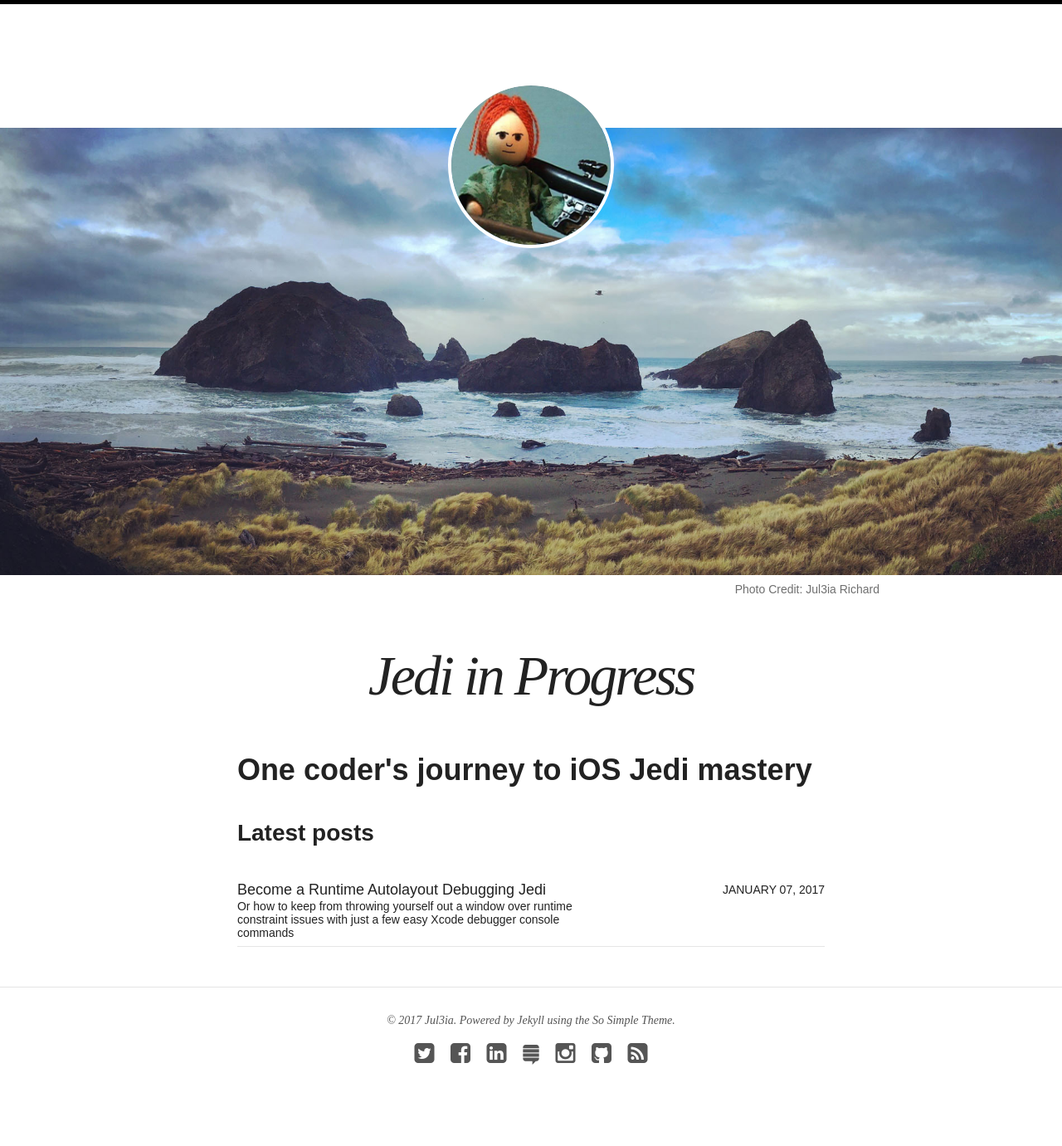
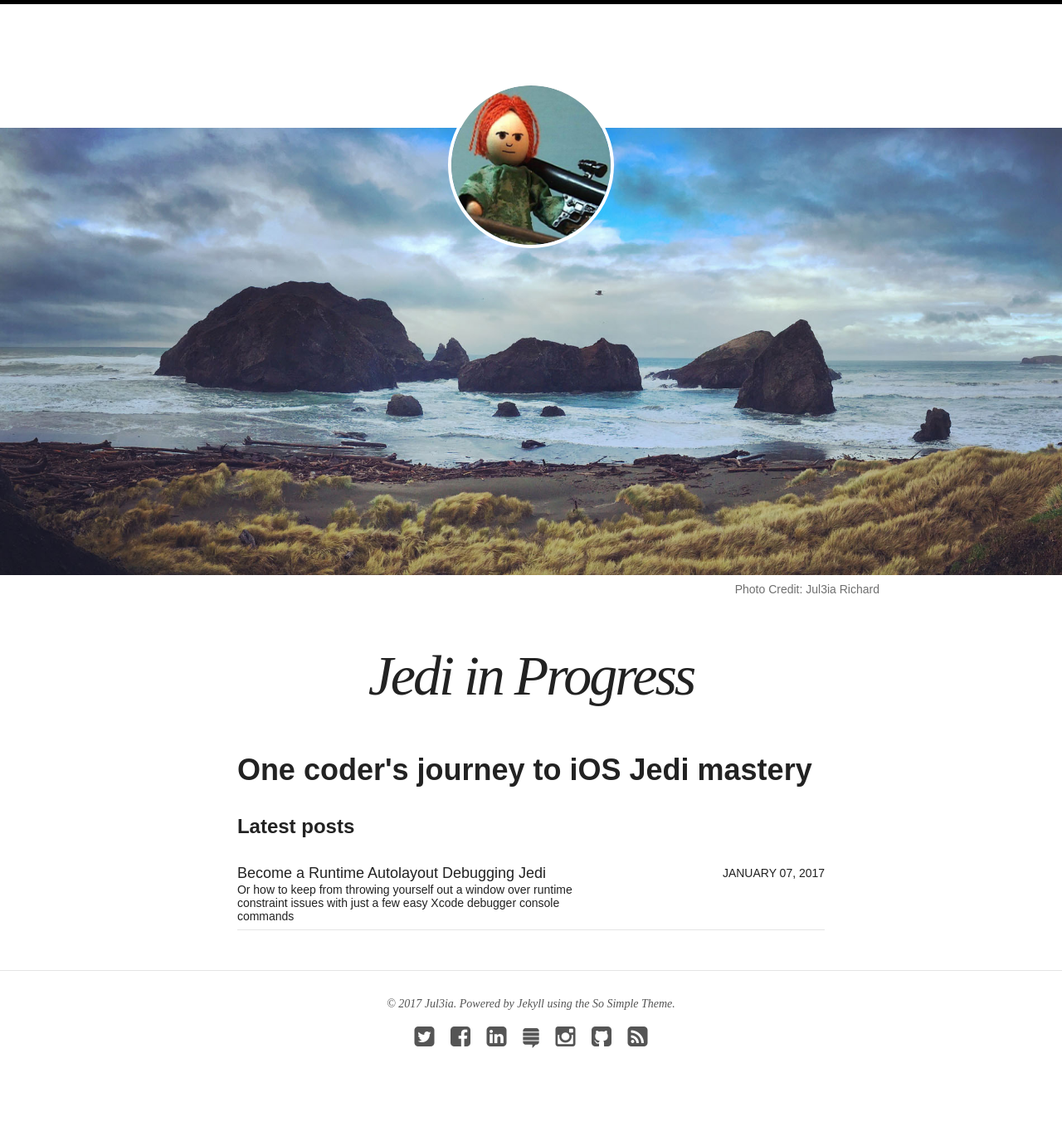
Before and after one commit to Jul3ia/Jul3ia.github.io, a Jekyll site: the page built from index.html, in a window 1280 px wide. Shown: the whole page at 83% size. Built offline with Jekyll 4.4.1, drawn with Linux system fonts in a browser that asks for light colours; nearby versions of some CDN libraries.

```diff
--- a/index.html
+++ b/index.html
@@ -11,7 +11,7 @@ image:
 
 <h1>One coder's journey to iOS Jedi mastery</h1>
 <div></div>
-<h3>Latest posts</h3>
+<h4>Latest posts</h4>
 <div></div>
 <ul class="post-list">
 {% for post in site.posts limit:10 %}
```
